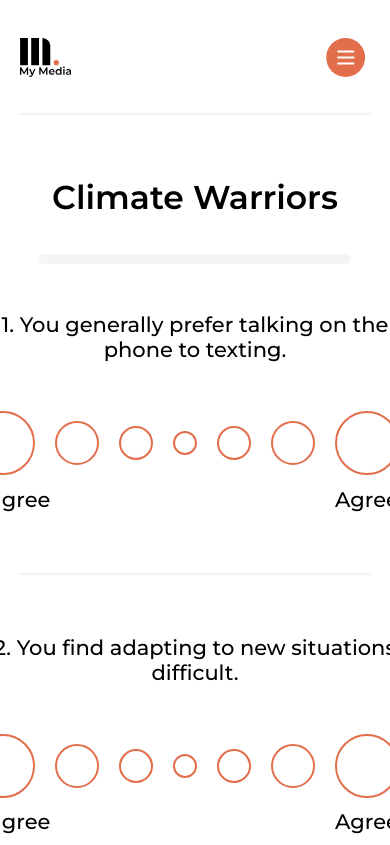
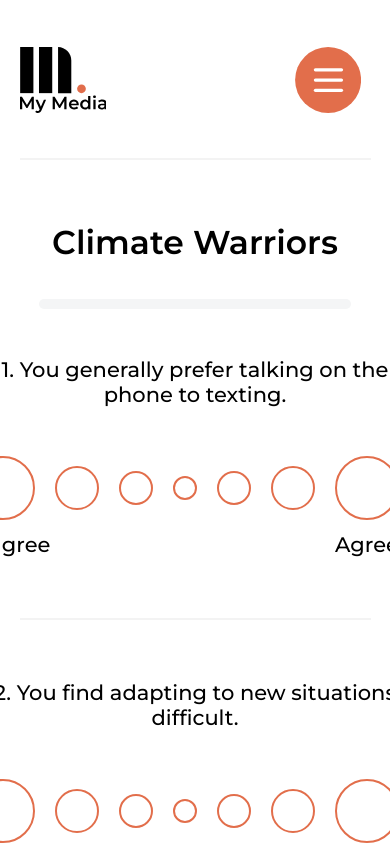
Before and after one commit to ellaroy99/harbour, a Next.js app: page /quiz in a window 390 px wide. Shown: the top 845 px of the page. Built offline with nearby package versions, Linux system fonts and the light colour scheme.

Commit message:
explicit height on mobile header

```diff
--- a/assets/css/style.css
+++ b/assets/css/style.css
@@ -177,7 +177,7 @@ a:visited { color: inherit; text-decoration: none }
 }
 
 @media only screen and (max-width: 767px) {
-  .topbar { padding: 25px 0 25px 0; align-items: center }
+  .topbar { padding: 25px 0 25px 0; height: 110px; align-items: center }
   .topbar .logo { height: 60%; margin-top: auto; margin-bottom: auto }
 }
 
```
